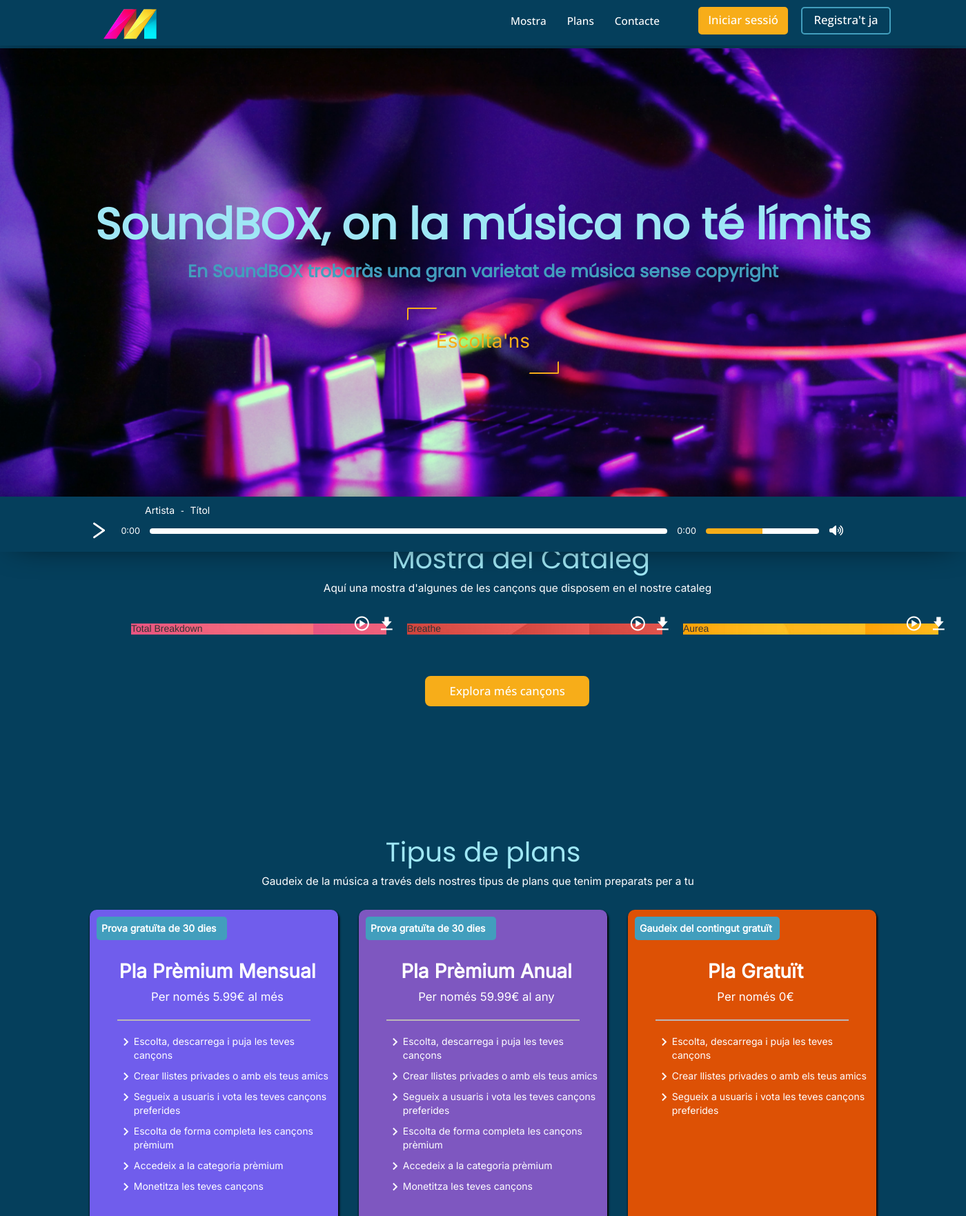
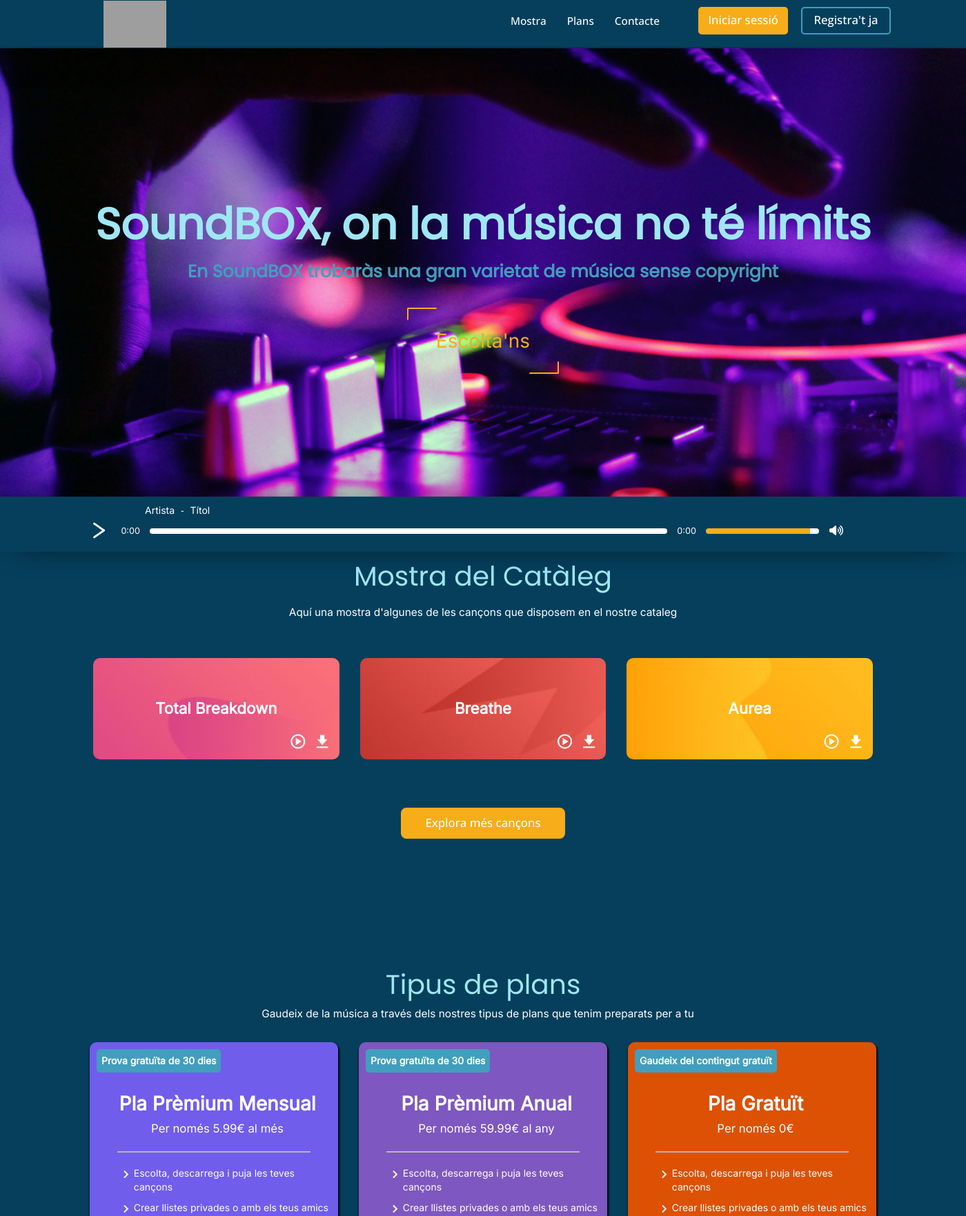
Before and after one commit to ManelFix/Projecte-Final-DAW2, a PHP site: page / in a window 1400 px wide. Shown: the top 1763 px of the page at 69% size. Run offline with PHP 8.4, Linux system fonts and the light colour scheme; some libraries are stand-ins or nearby versions; grey boxes are pictures that could not be loaded.

Commit message:
Add files via upload

```diff
--- a/css/client.css
+++ b/css/client.css
@@ -478,7 +489,7 @@
 }
 
 .botonDescarrega{
-    margin-left: 11px;
+    margin: 0 10px;
 }
 
 .footerAdminUsuaris{
@@ -654,8 +665,7 @@
 }
 
 #volume-slider-chrome {
-    background: linear-gradient(to right, #F7AD19 0%, #F7AD19 50%, #fff 50%, #fff 100%);
-    border: none;
+    background: linear-gradient(to right, rgb(247, 173, 25) 0%, rgb(247, 173, 25) 92%, rgb(255, 255, 255) 92%, white 100%);    border: none;
     border-radius: 8px;
     height: 8px;
     width: 14%;
--- a/css/estilo.css
+++ b/css/estilo.css
@@ -37,9 +37,11 @@ body{
 }
 
 .divLogoPrincipal img{
-    width: 5.5em;
-    margin-top: 13px;
+    width: 6.5em;
+    margin-top: -9px;
     margin-left: 20px;
+    position: relative;
+    top: 10px;
 }
 
 .menu ul li{
@@ -216,16 +218,26 @@ body{
     height: 100%;
 }
 
-.seccioMostra{
-    margin-left: 190px;
+.divMusicaInici{
+    border-radius: 10px;
+    padding: 5.1rem !important;
+    background-size: 101%;
+    background-position: center;
+    background-repeat: no-repeat;
+    transition: all 0.5s ease-in-out;
+}
 
+.divMusicaInici h5{
+    font-weight: bold !important;
+    color: white !important;
+    font-family: 'Inter', sans-serif;
+    font-size: 1.6em !important;
+    text-align: center;
 }
 
 .divMostra{
     text-align: center;
-    margin-top: 20px;
-    margin-bottom: 20px;
-    margin-left: -20px;
+    margin: 45px auto;
 }
 
 .divMostra h2{
@@ -234,15 +246,47 @@ body{
     font-size: 2.8em;
 }
 
-.divMostra p{
+.divMostra p, .escoltaMes p {
     color: white;
     font-family: 'Inter', sans-serif;
     font-size: 1.1em;
-    margin-right: 10px;
+    margin-top: 20px;
+}
+
+.escoltaMes {
+    padding: 20px;
+    text-align: center;
+}
+
+.divCategoria {
+    position: relative;
+}
+
+.media-body {
+    width: auto;
+}
+
+.btnEscoltaMes {
+    height: 45px;
+    margin: 10px auto 20px auto;
+    padding: 1em;
+    font-family: 'Open Sans', sans-serif;
+    font-size: 1.2em;
+    text-transform: uppercase;
+    background-color: #F7AD19;
+    border-color: #F7AD19;
+    border-style: solid;
+    border-radius: 10px;
+    width: 300px;
+    cursor: pointer;
+    color: #fff;
+}
+
+.mostraRow {
+    padding: 20px;
 }
 
 .btnCatalegPrincipal{
-    margin-left: 411px !important;
     padding-right: 2em !important;
     padding-left: 2em !important;
     border-radius: 8px !important;
@@ -300,15 +344,11 @@ body{
     margin-left: 10px;
     color: white;
     padding: 0.5em;
-    width: 13.5em;
+    width: fit-content;
     font-weight: bold;
     position: relative;
     top: 10px;
     margin-bottom: 40px;
-}
-
-.textAmplada{
-    width: 15em;
 }
 
 .pla1 h3{
@@ -830,7 +873,7 @@ footer span{
 }
 
 #volume-slider-chrome {
-    background: linear-gradient(to right, #F7AD19 0%, #F7AD19 50%, #fff 50%, #fff 100%);
+    background: linear-gradient(to right, rgb(247, 173, 25) 0%, rgb(247, 173, 25) 92%, rgb(255, 255, 255) 92%, white 100%);    border: none;
     border: none;
     border-radius: 8px;
     height: 8px;
```
Also changed, not shown: other parts of css/client.css (+86 -0 lines), other parts of css/estilo.css (+8 -22 lines), img/diamant.png (added), img/favicon.png (added), img/logo.svg, img/logoAC.PNG (added), img/logoForms.PNG (added), img/logoMini.PNG (added).
